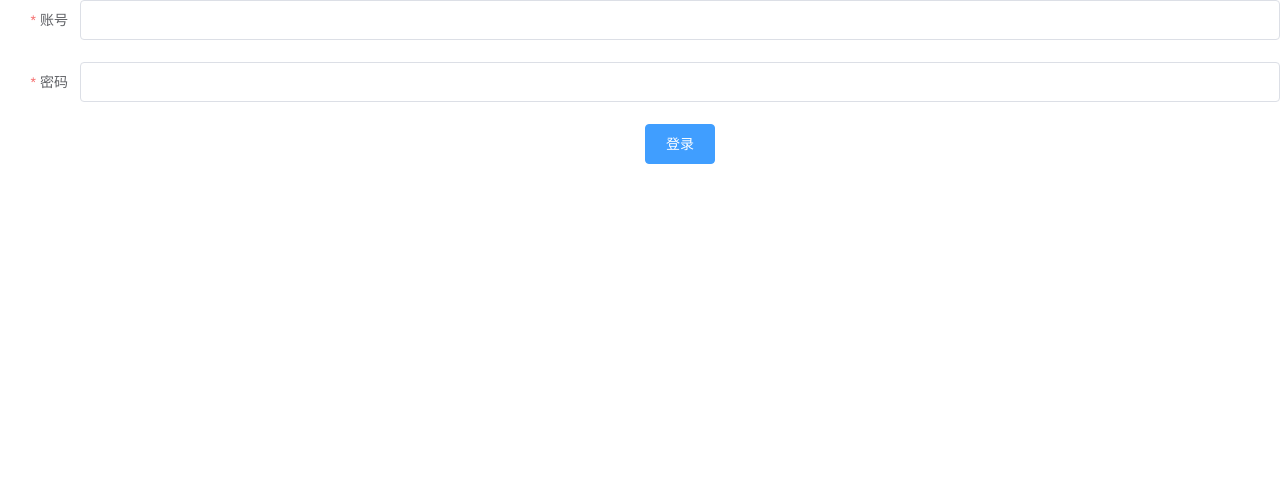
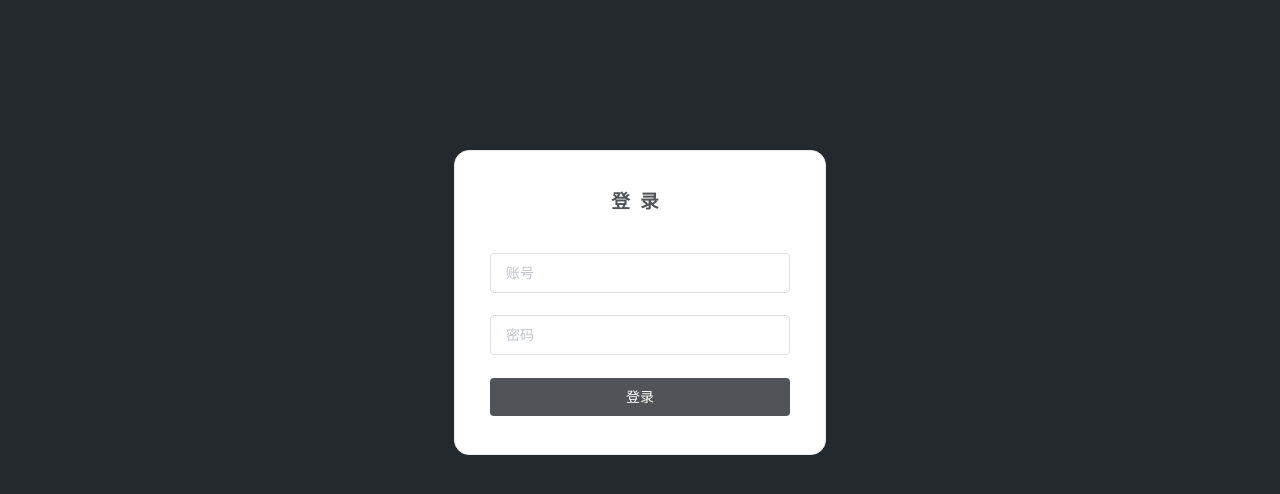
Before and after one commit to tongji4m3/boying-admin-web, a Vue app: page /#/login in a window 1280 px wide. Shown: the top 494 px of the page. Built offline with nearby package versions, Linux system fonts and the light colour scheme.

Commit message:
登录页面

```diff
--- a/src/views/LogIn.vue
+++ b/src/views/LogIn.vue
@@ -1,17 +1,33 @@
 <template>
-  <div>
-    <el-form ref="form" :model="form" :rules="formRules" label-width="80px">
-      <el-form-item prop="username" label="账号">
-        <el-input v-model="form.username" @keyup.enter.native='onSubmit'></el-input>
+<body id="poster">
+  <el-container>
+    <el-form
+      ref="form"
+      :model="form"
+      :rules="formRules"
+      class="login-container"
+      label-position="left"
+      label-width="0px"
+    >
+      <h3 class="login_title">登录</h3>
+      <el-form-item prop="username">
+        <el-input type="text" v-model="form.username" auto-complete="off" placeholder="账号"></el-input>
       </el-form-item>
-      <el-form-item prop="password" label="密码">
-        <el-input type="password" v-model="form.password" @keyup.enter.native='onSubmit'></el-input>
+
+      <el-form-item prop="password">
+        <el-input type="password" v-model="form.password" auto-complete="off" placeholder="密码"></el-input>
       </el-form-item>
-      <el-form-item>
-        <el-button type="primary" @click="onSubmit" >登录</el-button>
+
+      <el-form-item style="width: 100%">
+        <el-button
+          type="primary"
+          style="width: 100%;background: #505458;border: none"
+          v-on:click="onSubmit"
+        >登录</el-button>
       </el-form-item>
     </el-form>
-  </div>
+  </el-container>
+</body>
 </template>
 
 <script>
@@ -64,3 +80,39 @@ export default {
   },
 };
 </script>
+
+
+<style scoped>
+#poster {
+  height: 100%;
+  width: 100%;
+  background-size: cover;
+  position: fixed;
+}
+
+body {
+  color: rgba(255, 255, 255, 0.65);
+  background-color: #24292e;
+    /*background-image: url(../../assets/img/star-bg.svg),*/
+    /*linear-gradient(#191c20, #24292e 15%);*/
+  background-repeat: repeat-x;
+  background-position: center 0, 0 0, 0 0;
+}
+
+.login-container {
+  border-radius: 15px;
+  background-clip: padding-box;
+  margin: 150px auto;
+  width: 300px;
+  padding: 35px 35px 15px 35px;
+  background: #fff;
+  border: 1px solid #eaeaea;
+}
+
+.login_title {
+  letter-spacing: 10px;
+  margin: 0px auto 40px auto;
+  text-align: center;
+  color: #505458;
+}
+</style>
```
